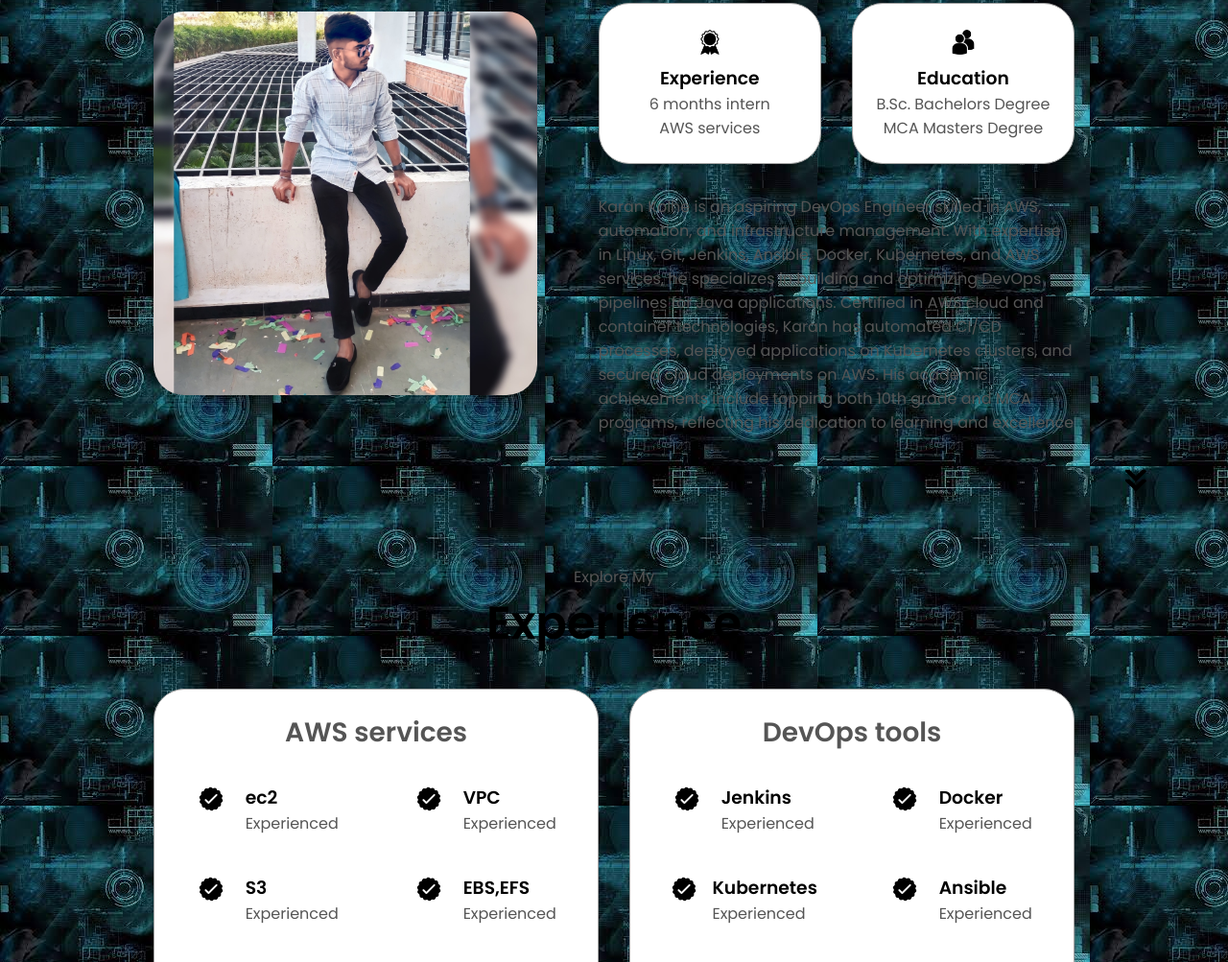
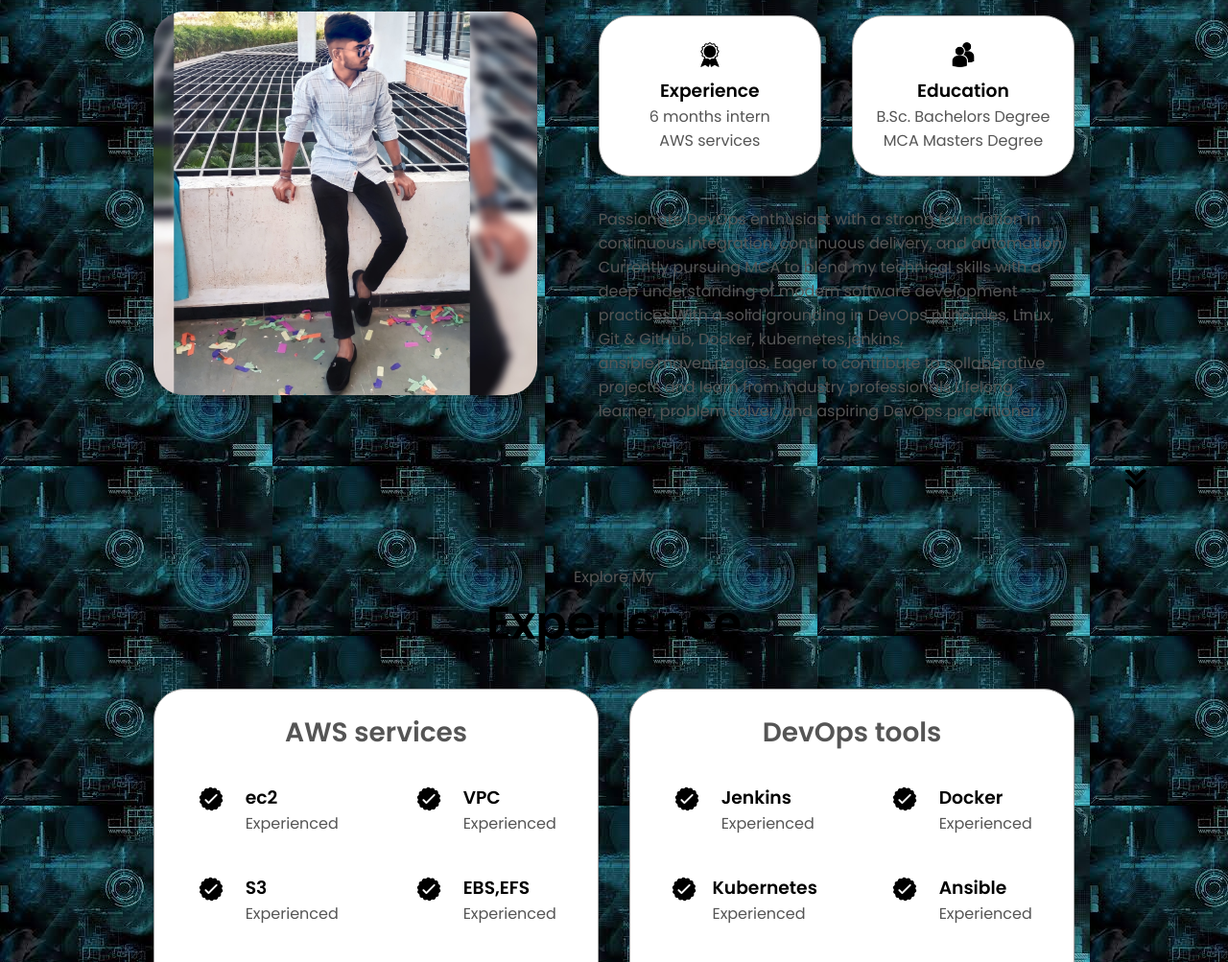
Before and after one commit to Karankolhe12/karan-portfolio, a plain HTML site: page index.html in a window 1280 px wide. Shown: the part 1107-2110 px from the top of the page at 96% size. Drawn offline with Linux system fonts and the light colour scheme; files whose address does not match are found by name.

Commit message:
Update index.html

```diff
--- a/index.html
+++ b/index.html
@@ -105,7 +105,7 @@
           </div>
           <div class="text-container">
             <p>
-              Karan Kolhe is an aspiring DevOps Engineer skilled in AWS, automation, and infrastructure management. With expertise in Linux, Git, Jenkins, Ansible, Docker, Kubernetes, and AWS services, he specializes in building and optimizing DevOps pipelines for Java applications. Certified in AWS cloud and container technologies, Karan has automated CI/CD processes, deployed applications on Kubernetes clusters, and secured cloud deployments on AWS. His academic achievements include topping both 10th grade and MCA programs, reflecting his dedication to learning and excellence
+              Passionate DevOps enthusiast with a strong foundation in continuous integration, continuous delivery, and automation. Currently pursuing MCA to blend my technical skills with a deep understanding of modern software development practices.With a solid grounding in DevOps principles, Linux, Git & GitHub, Docker, kubernetes,jenkins, ansible,maven,nagios. Eager to contribute to collaborative projects and learn from industry professionals.Lifelong learner, problem solver, and aspiring DevOps practitioner
             </p>
           </div>
         </div>
```
